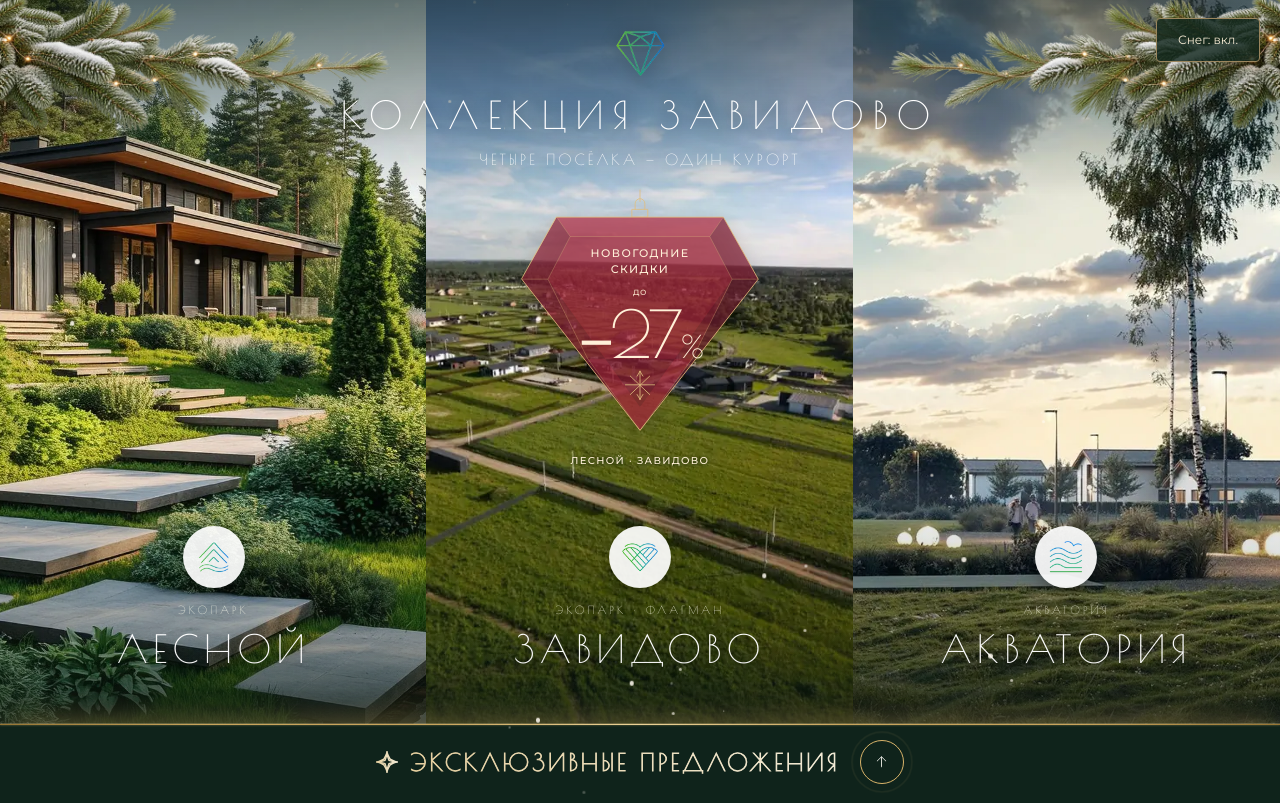
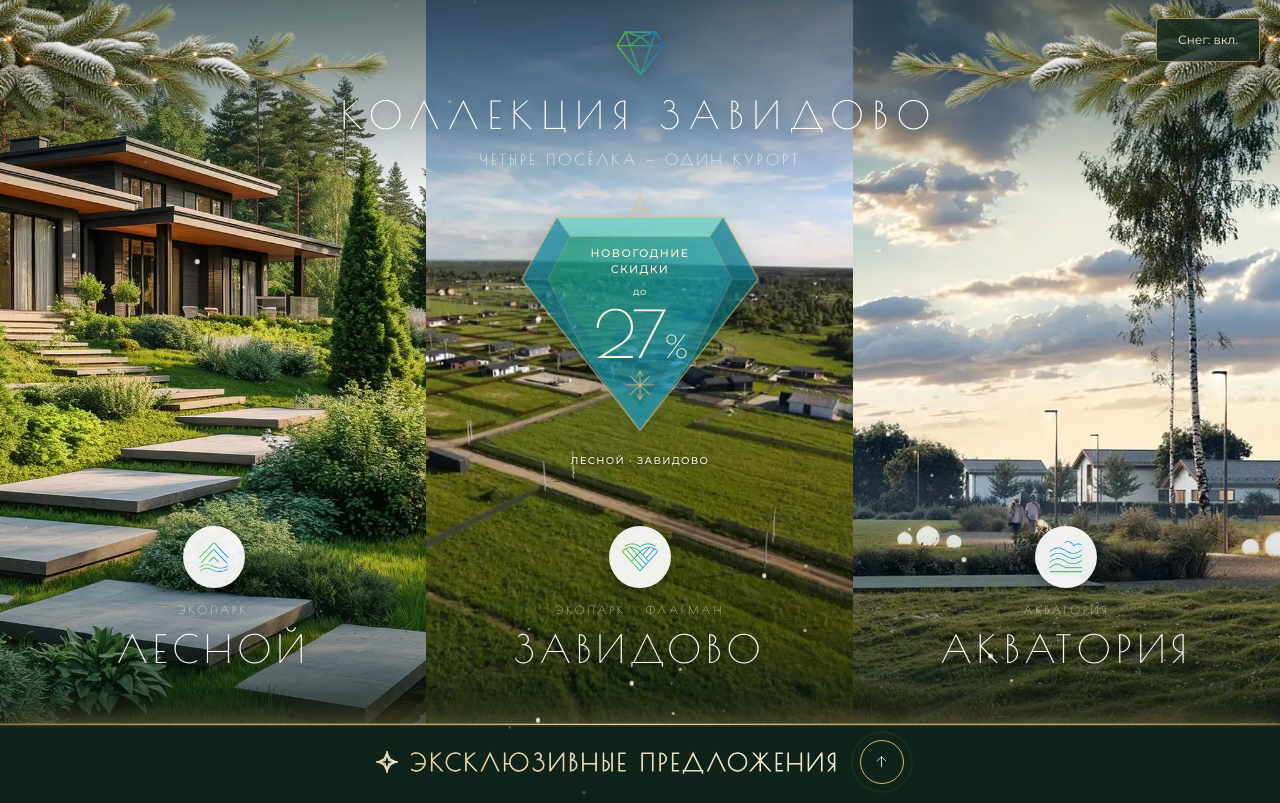
Before and after one commit to mashater7/collection-zavidovo-newyear, a plain HTML site: page options/02-ruby.html in a window 1280 px wide. Shown: the top 803 px of the page. Drawn offline with Linux system fonts and the light colour scheme.

Commit message:
Use brand colors and unsigned discount for jewel

```diff
--- a/options/02-ruby.html
+++ b/options/02-ruby.html
@@ -1,4 +1,4 @@
-<!doctype html><html lang="ru"><head><meta charset="utf-8"><meta name="viewport" content="width=device-width,initial-scale=1"><base href="../" target="_top"><title>Коллекция Завидово — Новогодние скидки до −27%</title><style>html,body{margin:0;overflow-x:clip;background:#10271d}a{color:inherit}</style><meta name="robots" content="noindex,nofollow,noarchive"><style id="ny-seasonal-css">/* Native hero geometry and native header scrim stay unchanged. */
+<!doctype html><html lang="ru"><head><meta charset="utf-8"><meta name="viewport" content="width=device-width,initial-scale=1"><base href="../" target="_top"><title>Коллекция Завидово — Новогодние скидки до 27%</title><style>html,body{margin:0;overflow-x:clip;background:#10271d}a{color:inherit}</style><meta name="robots" content="noindex,nofollow,noarchive"><style id="ny-seasonal-css">/* Native hero geometry and native header scrim stay unchanged. */
 #colsplit[data-subtle]{--ny-subtle-red:#ee344d;--ny-ivory:#f7ecd5;--ny-rule:#c6a970;--ny-forest:#10271d}
 #colsplit[data-subtle] .ny-branch{position:absolute;z-index:0;pointer-events:none;top:-12px;left:-34px;width:365px;height:168px;background:url(assets/frost-fir.webp) center/contain no-repeat}
 #colsplit[data-subtle] .ny-branch.right{left:auto;right:-34px;transform:scaleX(-1)}
@@ -47,8 +47,8 @@
 </style><link rel="preload" as="image" href="assets/brand-59b6f2467b77.webp" media="(min-width:861px)" fetchpriority="high"><style id="ny-ruby-css">
 /* Hallmark · component: festive pendant · genre: atmospheric · theme: existing brand
  * pre-emit critique: P5 H4 E5 S5 R4 V5
- * Ruby facets echo the Collection diamond; static, decorative, no added controls. */
-#colsplit[data-festive]{--ruby-face:#a7273d;--ruby-light:#b33147;--ruby-edge:#681b2d;--ruby-shadow:#801d32;--ruby-low:#8c2237;--ruby-gold:#e0bd7f;--ruby-copy:#fff0d8;--ruby-cast:rgba(23,13,11,.24);--ruby-forest:#10271d;--ruby-display:'Poiret One','Century Gothic',sans-serif;--ruby-body:'Montserrat',Arial,sans-serif}
+ * Brand blue-green facets echo the Collection diamond; transparent WebP, static and decorative. */
+#colsplit[data-festive]{--ruby-face:#159ea8;--ruby-light:#65d7c7;--ruby-edge:#076d78;--ruby-shadow:#087e92;--ruby-low:#168ea3;--ruby-gold:#e0bd7f;--ruby-copy:#fff0d8;--ruby-cast:rgba(6,45,47,.24);--ruby-forest:#10271d;--ruby-display:'Poiret One','Century Gothic',sans-serif;--ruby-body:'Montserrat',Arial,sans-serif}
 #colsplit[data-festive] .ny-jewel{position:absolute;top:calc(100% - 8px);left:50%;transform:translateX(-50%);width:252px;height:278px;pointer-events:none;color:var(--ruby-copy);isolation:isolate}
 #colsplit[data-festive] .ny-jewel__stone{position:absolute;inset:0 0 auto;width:100%;height:252px;overflow:visible;filter:drop-shadow(0 6px 9px var(--ruby-cast))}
 #colsplit[data-festive] .ny-jewel__base{fill:var(--ruby-face)}
@@ -205,24 +205,10 @@
   <div class="ny-snow" aria-hidden="true"><i style="--x:4%;--s:2px;--d:14s;--delay:-0s"></i><i style="--x:12%;--s:3px;--d:16s;--delay:-2.3s"></i><i style="--x:20%;--s:4px;--d:18s;--delay:-4.6s"></i><i style="--x:28%;--s:2px;--d:20s;--delay:-6.8999999999999995s"></i><i style="--x:36%;--s:3px;--d:22s;--delay:-9.2s"></i><i style="--x:44%;--s:4px;--d:14s;--delay:-11.5s"></i><i style="--x:52%;--s:2px;--d:16s;--delay:-13.799999999999999s"></i><i style="--x:60%;--s:3px;--d:18s;--delay:-16.099999999999998s"></i><i style="--x:68%;--s:4px;--d:20s;--delay:-18.4s"></i><i style="--x:76%;--s:2px;--d:22s;--delay:-20.7s"></i><i style="--x:84%;--s:3px;--d:14s;--delay:-23s"></i><i style="--x:92%;--s:4px;--d:16s;--delay:-25.299999999999997s"></i></div><header class="cs-head"><div class="ny-branch" aria-hidden="true"></div><div class="ny-branch right" aria-hidden="true"></div><button type="button" class="ny-snow-toggle" aria-pressed="false" aria-label="Включить или выключить снег">Снег: выкл.</button>
     <img class="cs-diamond" src="assets/brand-f64733b1ecb1.webp" width="54" height="54" alt="">
     <h1 class="cs-brand">Коллекция Завидово</h1>
-    <div class="cs-tagline">четыре посёлка — один курорт</div><div class="ny-jewel" role="group" aria-label="Новогодние скидки до минус 27 процентов в Лесном и Завидово">
- <svg class="ny-jewel__stone" viewBox="0 0 260 260" preserveAspectRatio="none" aria-hidden="true" focusable="false">
-  <path class="ny-jewel__gold" d="M130 0v12m-5 8v-6a5 5 0 0 1 10 0v6m-13 0h16v8h-16z"/>
-  <g opacity=".72">
-  <path class="ny-jewel__base" d="M44 28H216L252 92 130 248 8 92Z"/>
-  <path class="ny-jewel__light" d="M44 28H216L202 48H58Z"/>
-  <path class="ny-jewel__low" d="M44 28 58 48 35 92H8Z"/>
-  <path class="ny-jewel__shadow" d="M216 28 252 92H225L202 48Z"/>
-  <path class="ny-jewel__edge" d="M252 92 130 248 184 174 225 92Z"/>
-  <path class="ny-jewel__shadow" d="M8 92H35L76 174 130 248Z"/>
-  <path class="ny-jewel__low" d="M35 92 76 174H184L225 92 130 224Z"/>
-  </g>
-  <path class="ny-jewel__gold" d="M44 28H216L252 92 130 248 8 92Z"/>
-  <path class="ny-jewel__cut" d="M44 28 58 48H202L216 28M8 92H35L58 48m144 0 23 44h27M35 92 76 174 130 248 184 174 225 92"/>
-  <path class="ny-jewel__gold" d="M130 187v29m-10-24 20 19m0-19-20 19m-5-10h30m-15-14-3 5m3-5 3 5m-3 24-3-5m3 5 3-5"/>
- </svg>
+    <div class="cs-tagline">четыре посёлка — один курорт</div><div class="ny-jewel" role="group" aria-label="Новогодние скидки до 27 процентов в Лесном и Завидово">
+ <img class="ny-jewel__stone" src="assets/brand-jewel-blue-green.webp" width="520" height="520" alt="" aria-hidden="true" decoding="async" fetchpriority="low">
  <div class="ny-jewel__title"><span>Новогодние</span><span>скидки</span></div>
- <div class="ny-jewel__amount"><span class="ny-jewel__to">до</span><span class="ny-jewel__number">−27</span><span class="ny-jewel__percent">%</span></div>
+ <div class="ny-jewel__amount"><span class="ny-jewel__to">до</span><span class="ny-jewel__number">27</span><span class="ny-jewel__percent">%</span></div>
  <div class="ny-jewel__places">Лесной · Завидово</div>
 </div>
 
```
Also changed, not shown: options/index.html (+2 -2 lines), assets/brand-jewel-blue-green.webp (added).
